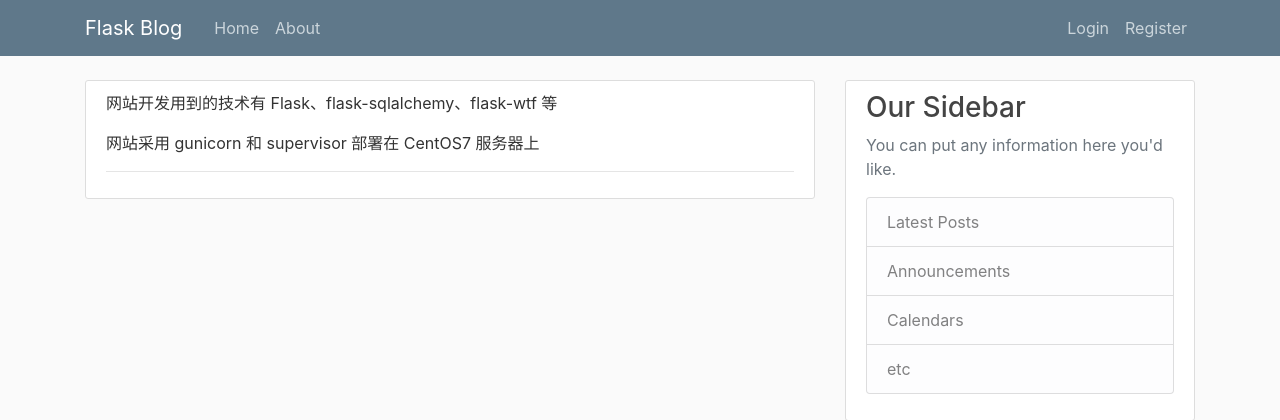
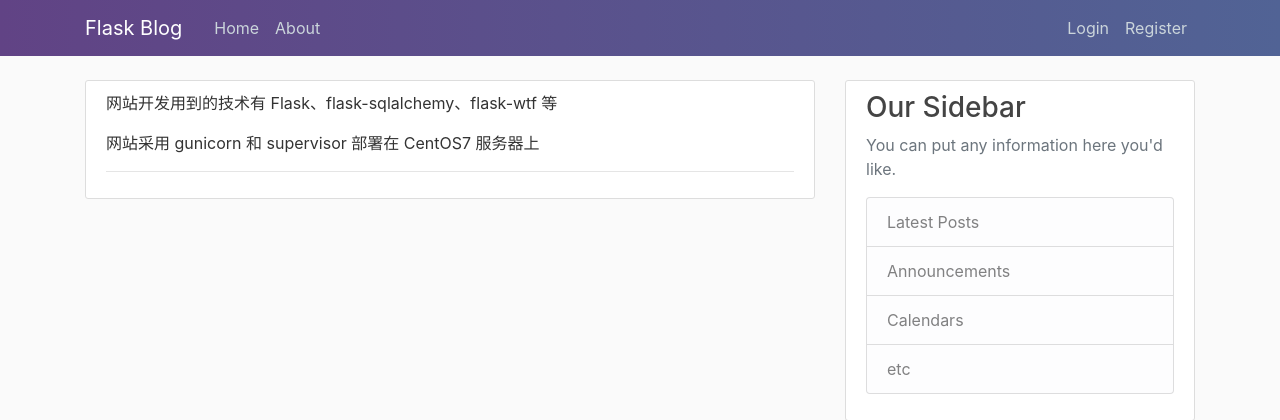
Before and after one commit to kkkisme/flask-blog, a Flask app: page /about in a window 1280 px wide. Shown: the top 420 px of the page. Run offline with Flask 2, Linux system fonts and the light colour scheme; some libraries are stand-ins or nearby versions.

Commit message:
change new header bg style

```diff
--- a/galaxy/routes/user.py
+++ b/galaxy/routes/user.py
@@ -1,12 +1,11 @@
 from flask import request, Blueprint, render_template, redirect, url_for, flash, current_app
 from flask_login import login_user, logout_user, current_user, login_required
-from galaxy.models.user import RegistrationForm, LoginForm, AccountForm, ResetPasswordRequestForm, ResetPasswordForm, User
+from galaxy.models.user import LoginForm, AccountForm, ResetPasswordRequestForm, ResetPasswordForm, User
 from galaxy import db, bcrypt, mail
 from flask_mail import Message
 from PIL import Image
 import secrets
 import os
-
 
 user = Blueprint('user', __name__)
 
--- a/galaxy/static/css/style.css
+++ b/galaxy/static/css/style.css
@@ -10,6 +10,10 @@ h1, h2, h3, h4, h5, h6 {
 
 .bg-steel {
   background-color: #5f788a;
+}
+
+.bg-kashmir {
+  background: linear-gradient(to right, #614385, #516395);
 }
 
 .site-header .navbar-nav .nav-link {
@@ -80,3 +84,7 @@ a.article-title:hover {
 .account-heading {
   font-size: 2.5rem;
 }
+
+.navbar-dark .navbar-toggler {
+  outline: none;
+}
--- a/galaxy/templates/layout/base_layout.html
+++ b/galaxy/templates/layout/base_layout.html
@@ -18,7 +18,7 @@
 </head>
 <body>
      <header class="site-header">
-      <nav class="navbar navbar-expand-md navbar-dark bg-steel fixed-top">
+      <nav class="navbar navbar-expand-md navbar-dark bg-kashmir fixed-top">
         <div class="container">
           <a class="navbar-brand mr-4" href="/">Flask Blog</a>
           <button class="navbar-toggler" type="button" data-toggle="collapse" data-target="#navbarToggle" aria-controls="navbarToggle" aria-expanded="false" aria-label="Toggle navigation">
```
